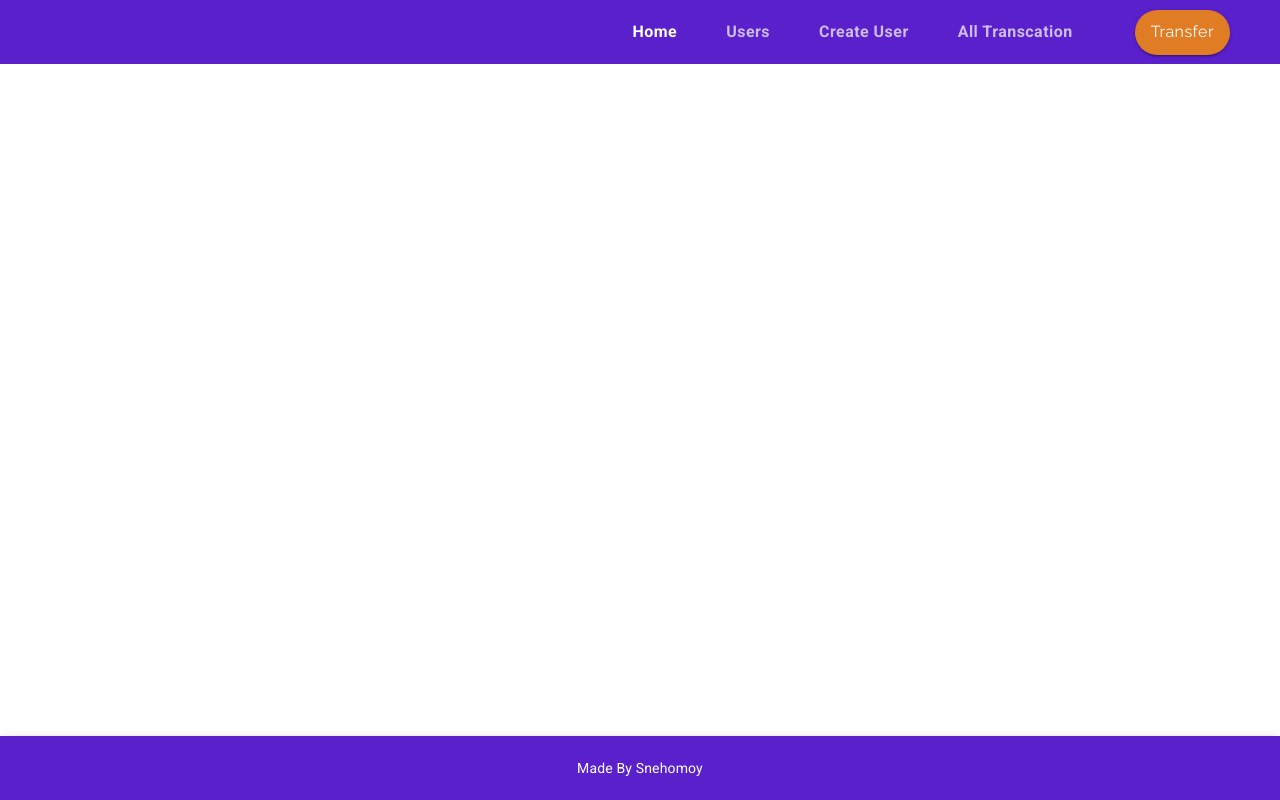
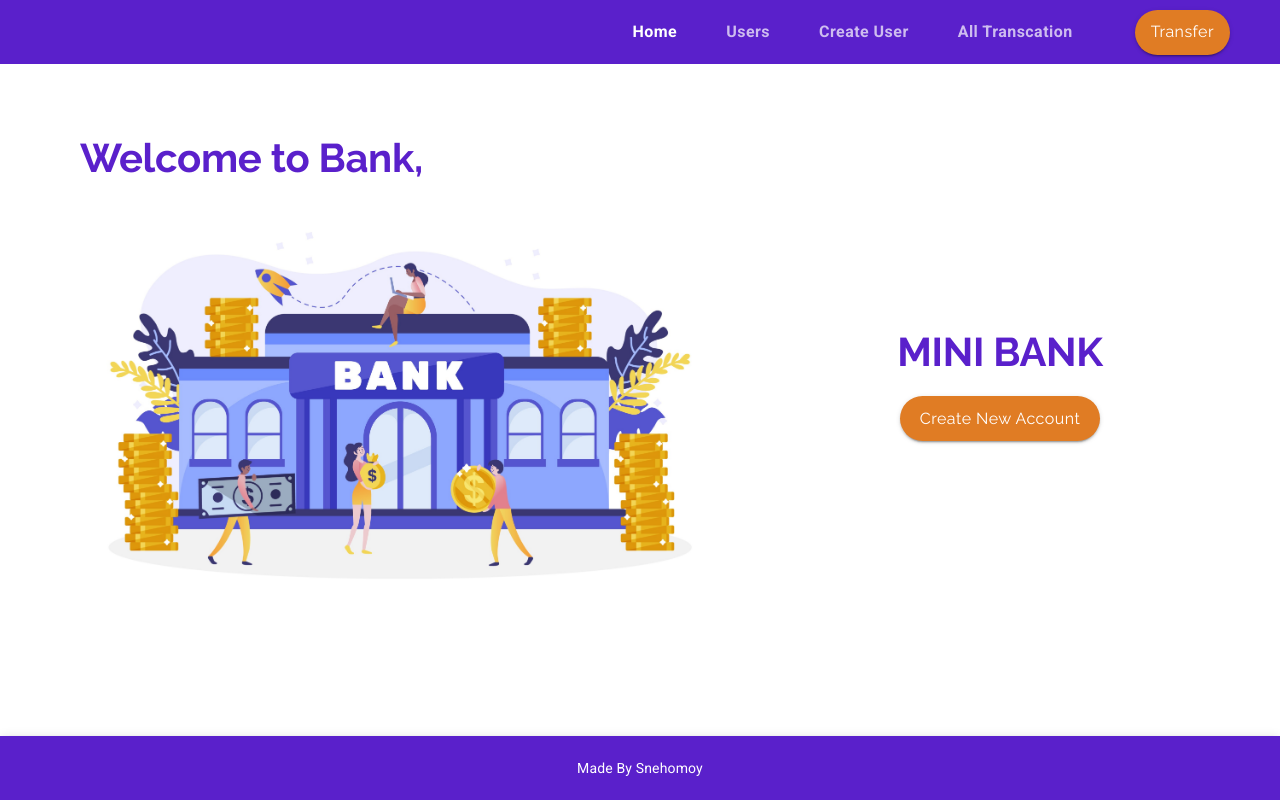
Before and after one commit to Snehomoy100/Mini-Bank, a React (Create React App) app: page /homepage in a window 1280 px wide. Built offline with nearby package versions, Linux system fonts and the light colour scheme.

Commit message:
auth provider added & updated

```diff
--- a/src/components/App.js
+++ b/src/components/App.js
@@ -8,6 +8,7 @@ import Footer from './uiLayout/Footer';
 import Header from './uiLayout/Header';
 import theme from "./uiLayout/Theme";
 import Users from './Users';
+import HomePage from './HomePage';
 // import './ui/App.css'
 import './uiLayout/History.css'
 import LandingPage from './LandingPage';
@@ -26,6 +27,15 @@ function App() {
           />
           <Switch>
           <Route exact path='/'
+          render={(props)=>(
+                <HomePage
+                  {...props}
+                  setValue={setValue}
+                  setSelectedIndex={setSelectedIndex}
+                />
+              )}
+            />
+          <Route exact path='/homepage'
           render={(props)=>(
                 <LandingPage
                   {...props}
--- /dev/null
+++ b/src/components/HomePage.js
@@ -0,0 +1,102 @@
+import React from 'react';
+import { makeStyles, Grid, Typography,useMediaQuery,useTheme ,Button} from '@material-ui/core';
+import { Link } from 'react-router-dom';
+import BankPic from '../assests/bank.jpg'
+import {signInWithGoogle} from '../firebase'
+
+const useStyles = makeStyles(theme=>({
+
+    rowContainer:{
+        paddingLeft:'5em',
+        paddingRight:'5em',
+
+        [theme.breakpoints.down('sm')]:{
+            paddingLeft:'1.5em',
+            paddingRight:'1.5em'
+        }
+    },
+    estimateButton:{
+        ...theme.typography.estimate,
+        borderRadius:50,
+        backgroundColor:theme.palette.common.orange,
+        height:45,
+        width:200,
+        // marginRight:40,
+        '&:hover':{
+            backgroundColor:theme.palette.secondary.light
+        }
+    },
+
+}))
+
+export default function LandingPage(props){
+    const classes = useStyles();
+
+    const theme = useTheme();
+    const matchesMD = useMediaQuery(theme.breakpoints.down('md'));
+    const matchesSM = useMediaQuery(theme.breakpoints.down('sm'));
+
+
+    // const techOptions = {
+    //     loop: true,
+    //     autoplay: true,
+    //     animationData: technologyAnimation,
+    //     rendererSettings: {
+    //       preserveAspectRatio: 'xMidYMid slice'
+    //     }
+    // }
+
+
+    return(
+        <Grid container direction='column'>
+            <Grid item className={classes.rowContainer} style={{marginTop:'1em'}}>
+                <Typography
+                    variant='h2'
+                    style={{fontFamily:'Raleway' }}
+                    align={matchesMD ? 'center' : undefined}
+                >
+                     Welcome to Bank,
+                </Typography>
+            </Grid>
+            <Grid
+                item
+                container
+                direction={matchesMD ? 'column' : 'row' }
+                className={classes.rowContainer}
+                alignItems='center'
+                style={{marginTop:' 2em',marginBottom:'1.7em'}}
+            >
+                <Grid item lg>
+                    <img
+                        src={BankPic}
+                        alt='mountain'
+                        style={{maxWidth:matchesSM ? 300 :'40em',
+                                marginRight:matchesMD ? 0 : '5em',
+                                marginBottom:matchesMD ? '5em' :0
+                            }}
+                    />
+                </Grid>
+
+                <Grid item container direction='column' lg style={{maxWidth:'40em'}}>
+                    <Grid item>
+                        <Typography variant='h2' style={{textAlign:'center'}} gutterBottom align={matchesMD ? 'center' : 'inherit'}>
+                            MINI BANK
+                        </Typography>
+                    </Grid>
+                    <Grid item>
+                    <Grid item align='center' style={{marginBottom:'3em'}}>
+                        <Button variant='contained' className={classes.estimateButton}
+                                component={Link} to='/homepage'
+                                style={{color:'white'}}
+                                onClick = {signInWithGoogle}
+                        >
+                        Sign in with Google
+                        </Button>
+                    </Grid>
+                    </Grid>
+                </Grid>
+            </Grid>
+        </Grid>
+    )
+
+}
--- a/src/firebase.js
+++ b/src/firebase.js
@@ -1,10 +1,12 @@
 import firebase from 'firebase/app';
 import 'firebase/database';
 import 'firebase/firestore';
+import 'firebase/auth'
 
 const firebaseConfig = {
   apiKey: "AIzaSyA0tcqXNBM1m55Opa36Hv_0h3NrGQy6OFs",
   authDomain: "bank-app-45284.firebaseapp.com",
+  databaseURL: "https://bank-app-45284-default-rtdb.asia-southeast1.firebasedatabase.app",
   projectId: "bank-app-45284",
   storageBucket: "bank-app-45284.appspot.com",
   messagingSenderId: "977057875729",
@@ -13,7 +15,33 @@ const firebaseConfig = {
 };
 
 
-firebase.initializeApp(firebaseConfig);
+const app = firebase.initializeApp(firebaseConfig);
+
+
+export const auth = firebase.auth();
+
+export const provider = new firebase.auth.GoogleAuthProvider();
+
+export const signInWithGoogle = () => {
+  auth.signInWithPopup(provider)
+  .then((result) => {
+    // console.log(result);
+    const name = result.user.displayName;
+    const email = result.user.email;
+    const profilePic = result.user.photoURL;
+
+    localStorage.setItem("name", name);
+    localStorage.setItem("email", email);
+    localStorage.setItem("profilePic", profilePic);
+
+  })
+  .catch((error) => {
+    console.log(error);
+  })
+
+
+}
+
 
 const db = firebase.firestore();
 
```
Also changed, not shown: 1 other file (tests, documents, lock files or other folders).
